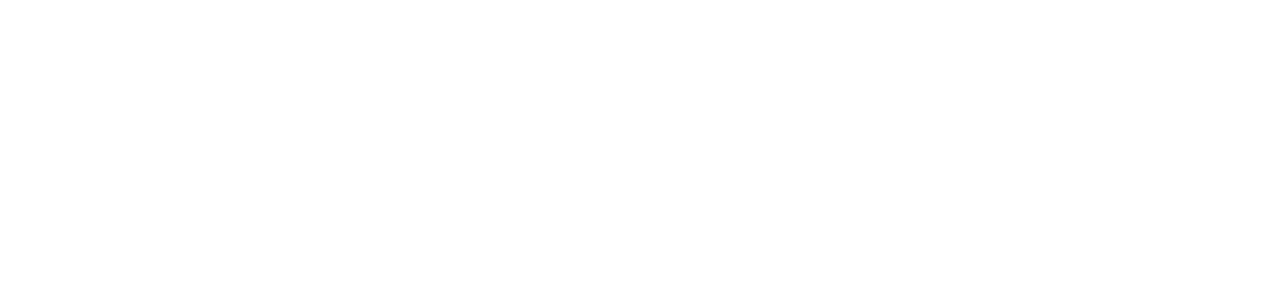
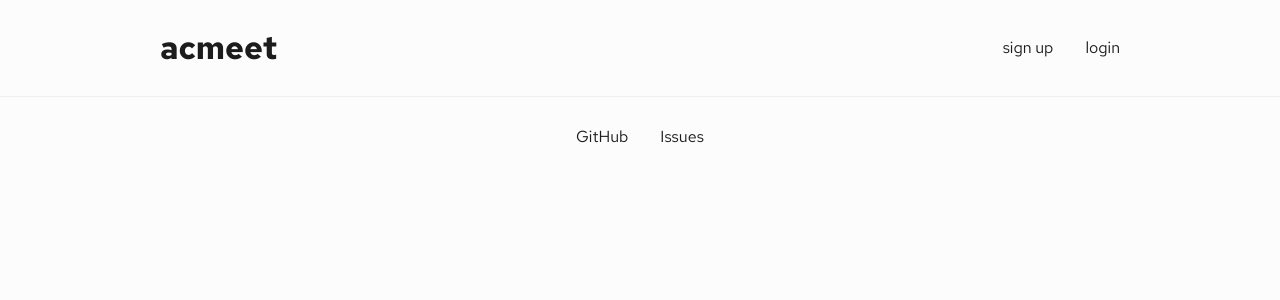
Before and after one commit to acmeet/acmeet, a Next.js app in the folder client/: page /profile in a window 1280 px wide. Shown: the top 300 px of the page. Built offline with nearby package versions, Linux system fonts and the light colour scheme.

Commit message:
feat(client): header and Footer
logicless header and footer

```diff
--- a/client/src/layout/Footer/Footer.tsx
+++ b/client/src/layout/Footer/Footer.tsx
@@ -2,9 +2,13 @@
 
 import styles from './.module.scss';
 
+const REPO_LINK = `github.com/acmeet/acmeet`;
+
 const Footer: React.FC = () => {
   return (
-    <footer>
+    <footer className={styles.footer}>
+      <a href={REPO_LINK}>GitHub</a>
+      <a href={`${REPO_LINK}/issues`}>Issues</a>
     </footer>
   );
 };
--- a/client/src/layout/Header/Header.tsx
+++ b/client/src/layout/Header/Header.tsx
@@ -1,10 +1,22 @@
 import React from 'react';
+import Link from 'next/link';
 
 import styles from './.module.scss';
 
 const Header: React.FC = () => {
   return (
-    <header>
+    <header className={styles.header}>
+      <Link href="/">
+        <a className={styles.logo}>acmeet</a>
+      </Link>
+      <div className={styles.accounts}>
+        <Link href="/signup">
+          <a>sign up</a>
+        </Link>
+        <Link href="/login">
+          <a>login</a>
+        </Link>
+      </div>
     </header>
   );
 };
--- a/client/src/layout/Layout/Layout.tsx
+++ b/client/src/layout/Layout/Layout.tsx
@@ -1,15 +1,11 @@
 import React from 'react';
-import Header from '@/layout/Header';
-import Footer from '@/layout/Footer';
 
 import styles from './.module.scss'
 
 const Layout: React.FC = ({ children }) => {
   return (
     <div className={styles['page-container']}>
-      <Header />
       { children }
-      <Footer />
     </div>
   );
 };
--- a/client/src/pages/_app.tsx
+++ b/client/src/pages/_app.tsx
@@ -1,12 +1,16 @@
 import type { AppProps } from 'next/app';
 
 import Layout from '@/layout/Layout';
+import Header from '@/layout/Header';
+import Footer from '@/layout/Footer';
 
 import '../styles/index.scss';
 
 const App = ({ Component, pageProps }: AppProps) => (
   <Layout>
+    <Header {...pageProps} />
     <Component {...pageProps} />
+    <Footer />
   </Layout>
 );
 
--- a/client/src/styles/index.scss
+++ b/client/src/styles/index.scss
@@ -6,8 +6,10 @@
 }
 
 body {
+  color: var(--text-color);
+  background-color: var(--background-color);
+  font-family: 'Red Hat Text', sans-serif;
   line-height: 1;
-  font-family: 'Red Hat Text', sans-serif;
 }
 
 a {
--- a/client/src/styles/variables.scss
+++ b/client/src/styles/variables.scss
@@ -1,6 +1,23 @@
-:root {
-  --white: hsla(0, 0, 95%, 1);
-  --black: hsla(0, 0, 5%, 1);
+html {
+  --white: hsl(0deg, 0%, 99%);
+  --black: hsl(0deg, 0%, 11%);
+  --grey-2: hsl(0deg, 0%, 22%);
+  --grey-7: hsl(0deg, 0%, 77%);
+  --grey-8: hsl(0deg, 0%, 88%);
 
-  --shadow: 0 4px 40px 0 rgba(0, 0, 0, 0.2);
+  --purple-dark: hsl(272deg, 72%, 54%);
+  --purple-light: hsl(272deg, 72%, 72%);
+
+  --translucent-fe: rgba(127, 127, 127, 0.1);
+  --translucent-lw: rgba(127, 127, 127, 0.2);
+  --translucent-md: rgba(127, 127, 127, 0.5);
+  --translucent-hv: rgba(127, 127, 127, 0.8);
+
+  --shadow: 0 4px 40px 0 var(--translucent-lw);
 }
+
+html {
+  --background-color: var(--white);
+  --text-color: var(--black);
+  --accent-color: var(--purple-dark);
+}
```
Also changed, not shown: client/src/layout/Footer/.module.scss, client/src/layout/Header/.module.scss.
